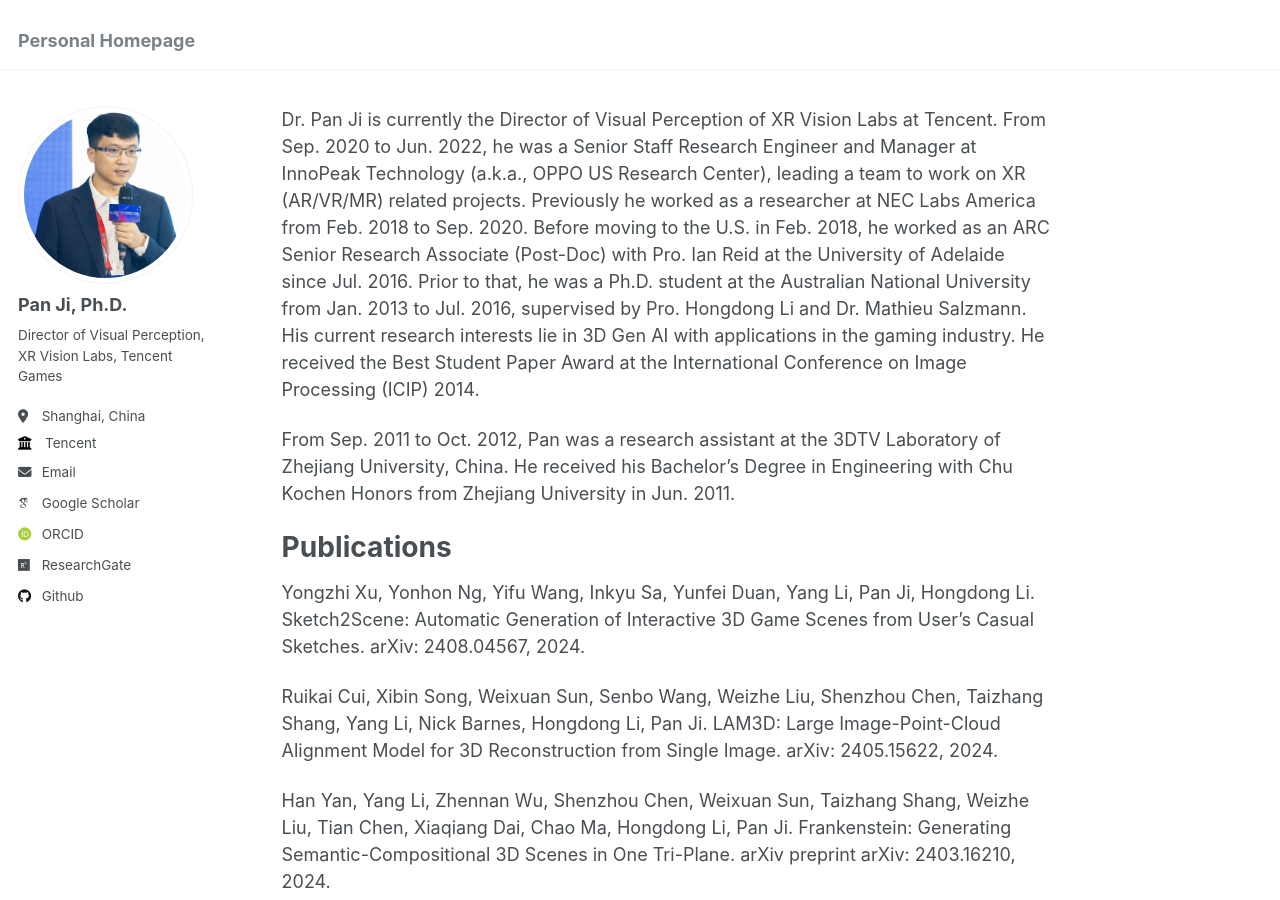
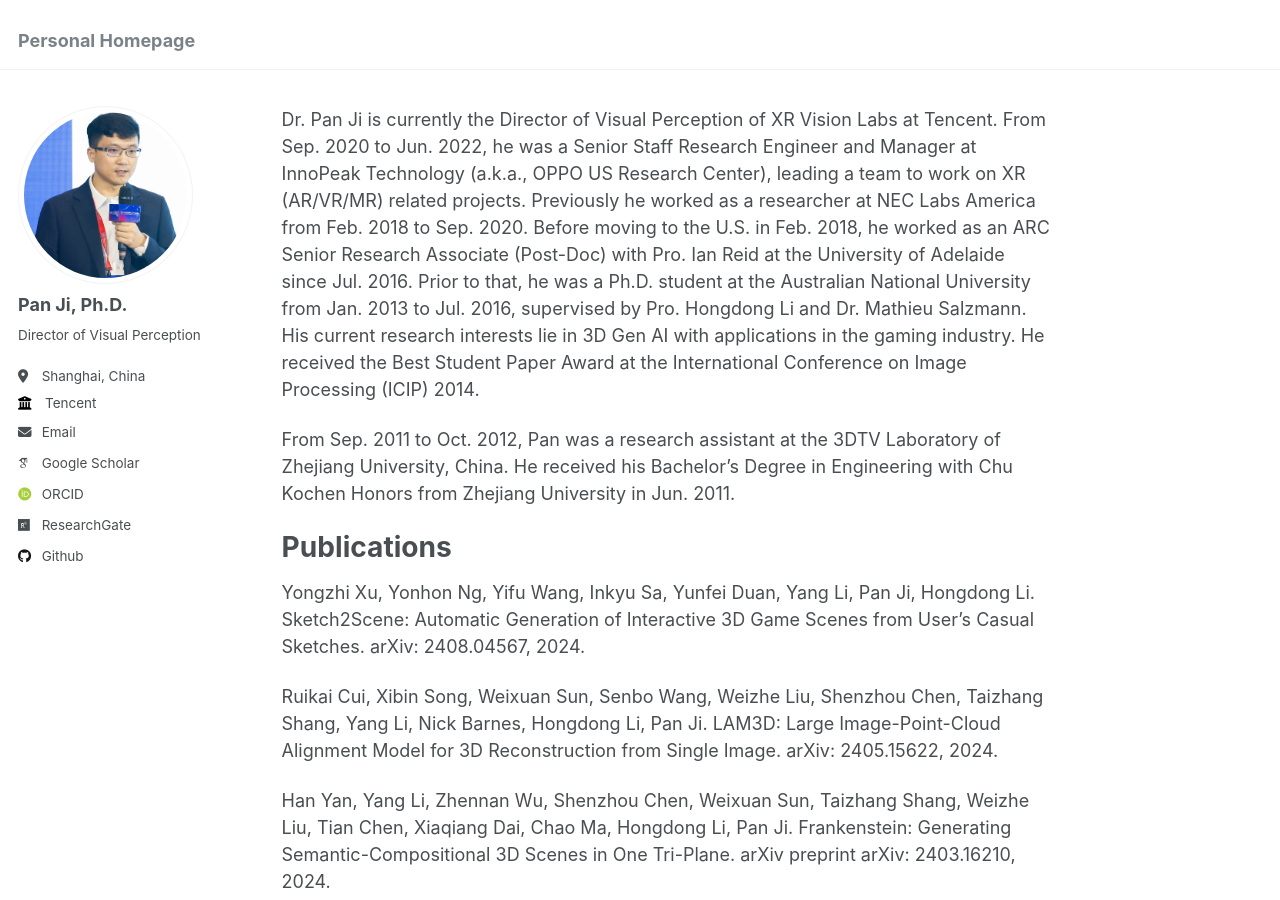
Before and after one commit to panji530/panji, a Jekyll site: the page built from _pages/about.md, in a window 1280 px wide and 900 px high. Built offline with Jekyll 4.4.1, drawn with Linux system fonts in a browser that asks for light colours; some web fonts are replaced.

Commit message:
Update _config.yml

```diff
--- a/_config.yml
+++ b/_config.yml
@@ -24,7 +24,7 @@ author:
   avatar           : "profile.png"
   name             : "Pan Ji, Ph.D."
   pronouns         : # example: "she/her"
-  bio              : "Director of Visual Perception, XR Vision Labs, Tencent Games"
+  bio              : "Director of Visual Perception"
   location         : "Shanghai, China"
   employer         : "Tencent"
   uri              : # URL
```
